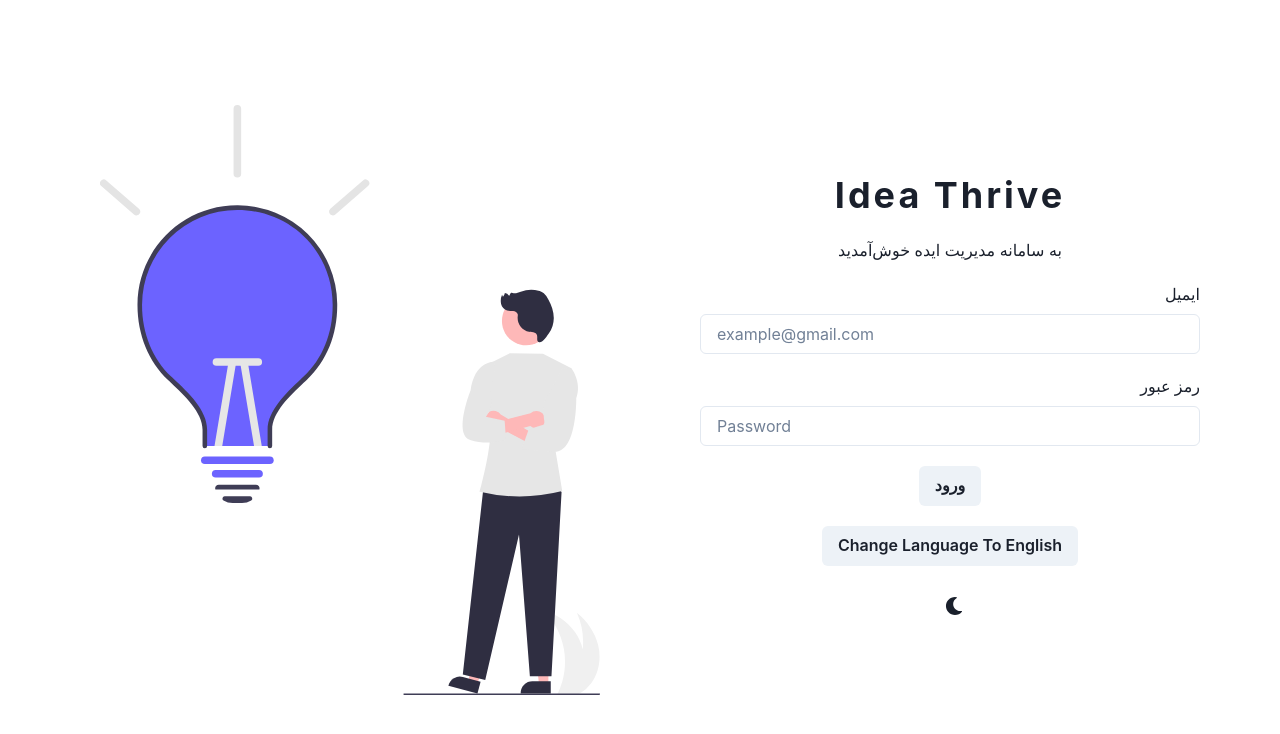
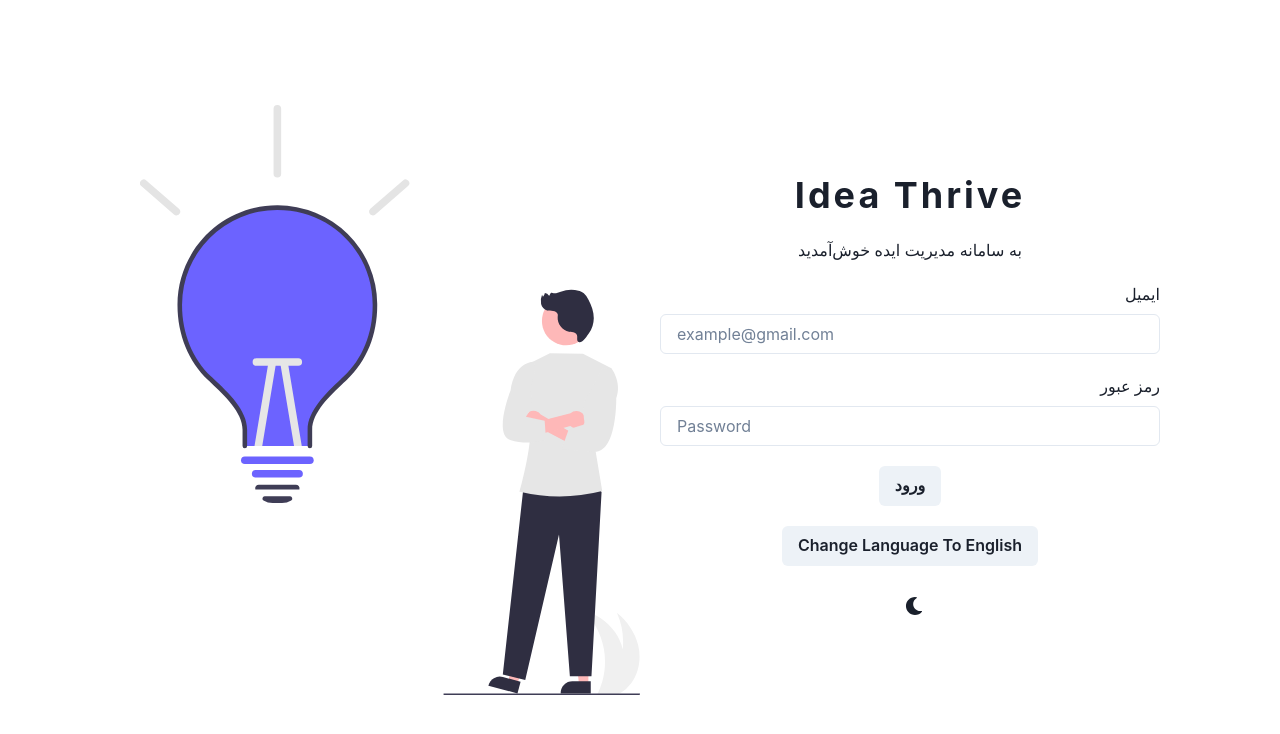
Before and after one commit to Idea-Thrive/frontend, a React (Create React App) app: page /login in a window 1280 px wide. Shown: the top 734 px of the page. Built offline with nearby package versions, Linux system fonts and the light colour scheme.

Commit message:
feat: improve login UI

```diff
--- a/src/pages/login/login.tsx
+++ b/src/pages/login/login.tsx
@@ -37,15 +37,10 @@ function Login() {
       py={{ sm: 0, md: 20 }}
       h="full"
       width="full"
-      justifyContent="space-around"
+      justifyContent="center"
       alignItems="center"
     >
-      <VStack
-        w="full"
-        spacing={5}
-        flexBasis={{ base: '100%', lg: '50%' }}
-        maxW={500}
-      >
+      <VStack w="full" spacing={5} maxW={500}>
         <Heading letterSpacing={3}>Idea Thrive</Heading>
 
         <Text>{t('welcomeMessage')}</Text>
@@ -68,16 +63,18 @@ function Login() {
         <ColorModeSwitcher />
       </VStack>
 
+      <Box>
         <Image
           display={{ base: 'none', lg: 'block' }}
           h="auto"
           maxW={500}
           mx={5}
           src={IdeaLogo}
-        w="full"
+          w="100%"
           userSelect="none"
           pointerEvents="none"
         />
+      </Box>
     </Flex>
   );
 }
```
Lines whose indentation alone changed are shown as unchanged.
